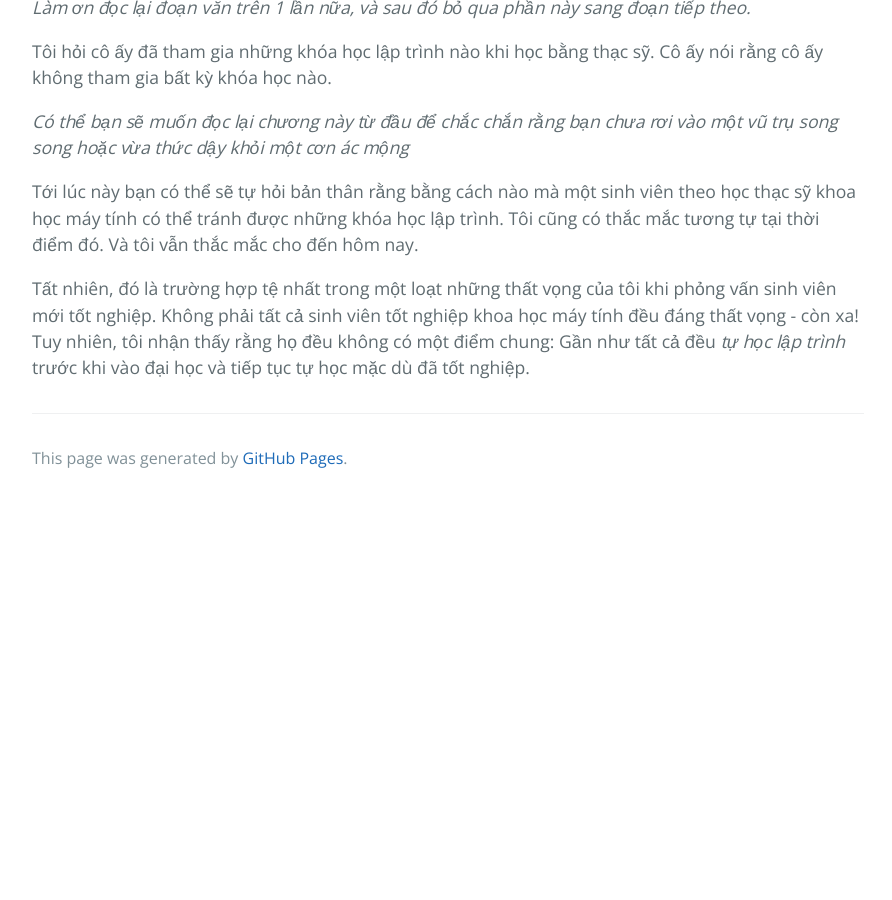
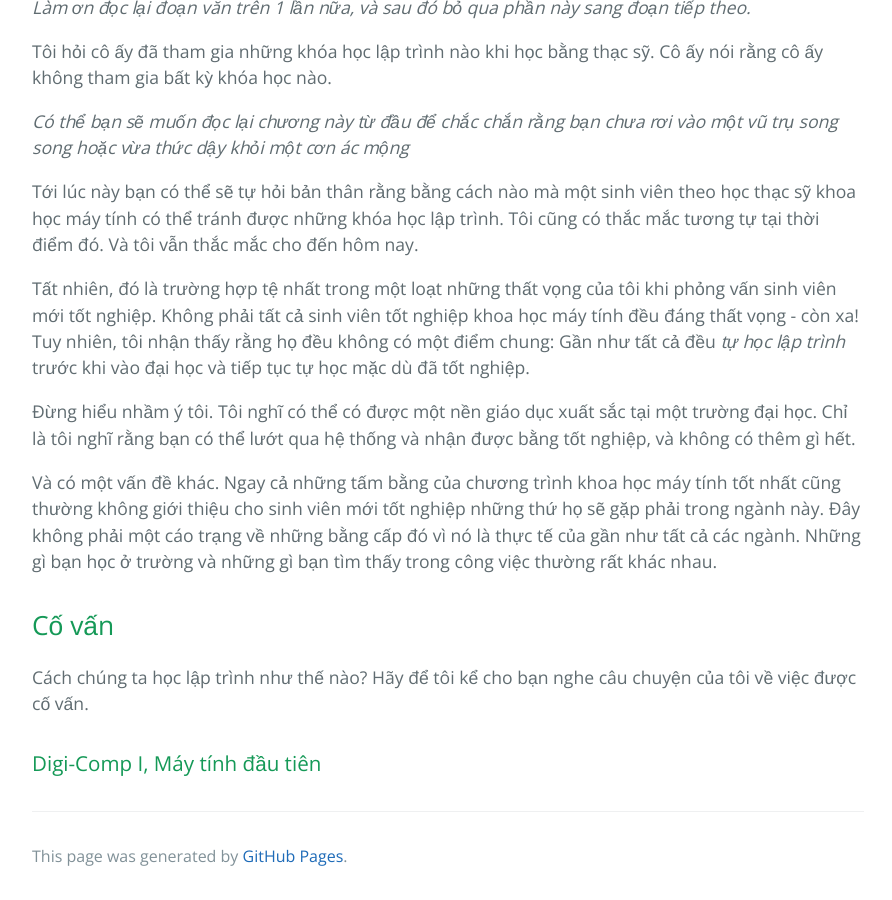
Before and after one commit to HaiBV/haibv.github.io, a Jekyll site: the page built from clean-coder/chapter-14-mentoring-apprenticeship-and-craftsmanship.md, in a window 1280 px wide and 900 px high, scrolled down 742 px. Shown: the whole window, without its empty margins (192-1084 px from the left). Built offline with Jekyll 4.4.1, drawn with Linux system fonts in a browser that asks for light colours; our own code applies the rules of GitHub Pages for plain Markdown files; before the commit the page ends 1244 px from its top, so only the background shows below that.

Commit message:
Update The Clean Coder - Chapter 14 Mentoring, Apprenticeship, and Craftsmanship

```diff
--- a/clean-coder/chapter-14-mentoring-apprenticeship-and-craftsmanship.md
+++ b/clean-coder/chapter-14-mentoring-apprenticeship-and-craftsmanship.md
@@ -19,3 +19,13 @@ _Có thể bạn sẽ muốn đọc lại chương này từ đầu để chắc
 Tới lúc này bạn có thể sẽ tự hỏi bản thân rằng bằng cách nào mà một sinh viên theo học thạc sỹ khoa học máy tính có thể tránh được những khóa học lập trình. Tôi cũng có thắc mắc tương tự tại thời điểm đó. Và tôi vẫn thắc mắc cho đến hôm nay.
 
 Tất nhiên, đó là trường hợp tệ nhất trong một loạt những thất vọng của tôi khi phỏng vấn sinh viên mới tốt nghiệp. Không phải tất cả sinh viên tốt nghiệp khoa học máy tính đều đáng thất vọng - còn xa! Tuy nhiên, tôi nhận thấy rằng họ đều không có một điểm chung: Gần như tất cả đều _tự học lập trình_ trước khi vào đại học và tiếp tục tự học mặc dù đã tốt nghiệp.
+
+Đừng hiểu nhầm ý tôi. Tôi nghĩ có thể có được một nền giáo dục xuất sắc tại một trường đại học. Chỉ là tôi nghĩ rằng bạn có thể lướt qua hệ thống và nhận được bằng tốt nghiệp, và không có thêm gì hết.
+
+Và có một vấn đề khác. Ngay cả những tấm bằng của chương trình khoa học máy tính tốt nhất cũng thường không giới thiệu cho sinh viên mới tốt nghiệp những thứ họ sẽ gặp phải trong ngành này. Đây không phải một cáo trạng về những bằng cấp đó vì nó là thực tế của gần như tất cả các ngành. Những gì bạn học ở trường và những gì bạn tìm thấy trong công việc thường rất khác nhau.
+
+## Cố vấn
+
+Cách chúng ta học lập trình như thế nào? Hãy để tôi kể cho bạn nghe câu chuyện của tôi về việc được cố vấn.
+
+### Digi-Comp I, Máy tính đầu tiên
```
